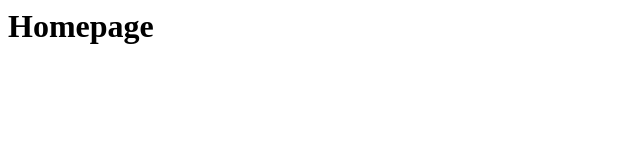
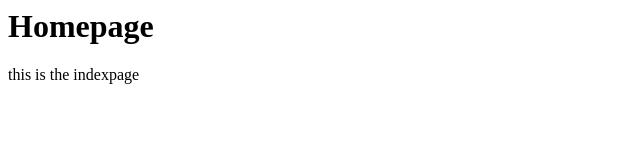
Before and after one commit to Likhithashree-Mk/NewDemo, a plain HTML site: page home.html in a window 1280 px wide. Shown: the whole page, without its empty margins (0-640 px from the left). Drawn offline with Linux system fonts and the light colour scheme.

Commit message:
added for lering purpose

```diff
--- a/home.html
+++ b/home.html
@@ -6,5 +6,6 @@
 </head>
 <body>
     <h1>Homepage</h1>
+    <p>this is the indexpage</p>
 </body>
 </html>
```
Also changed, not shown: index.html (+1 -0 lines).
